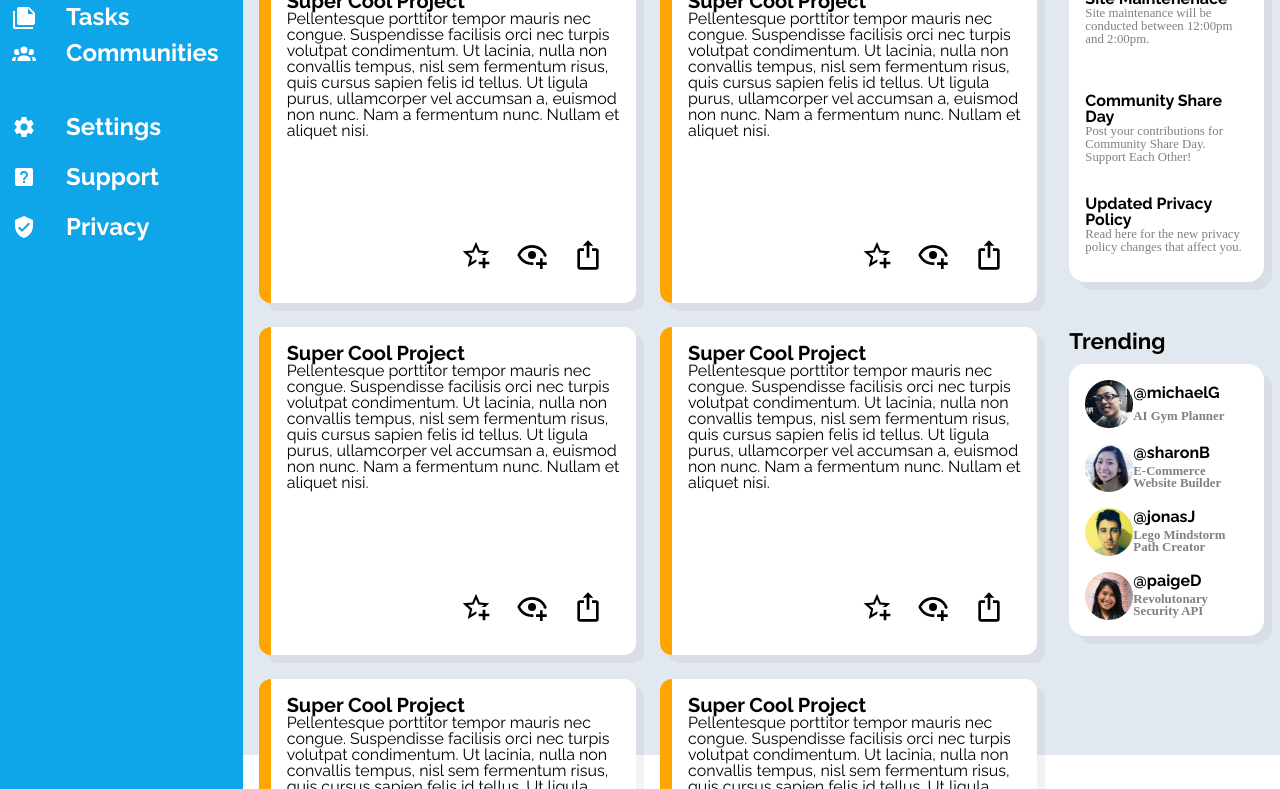
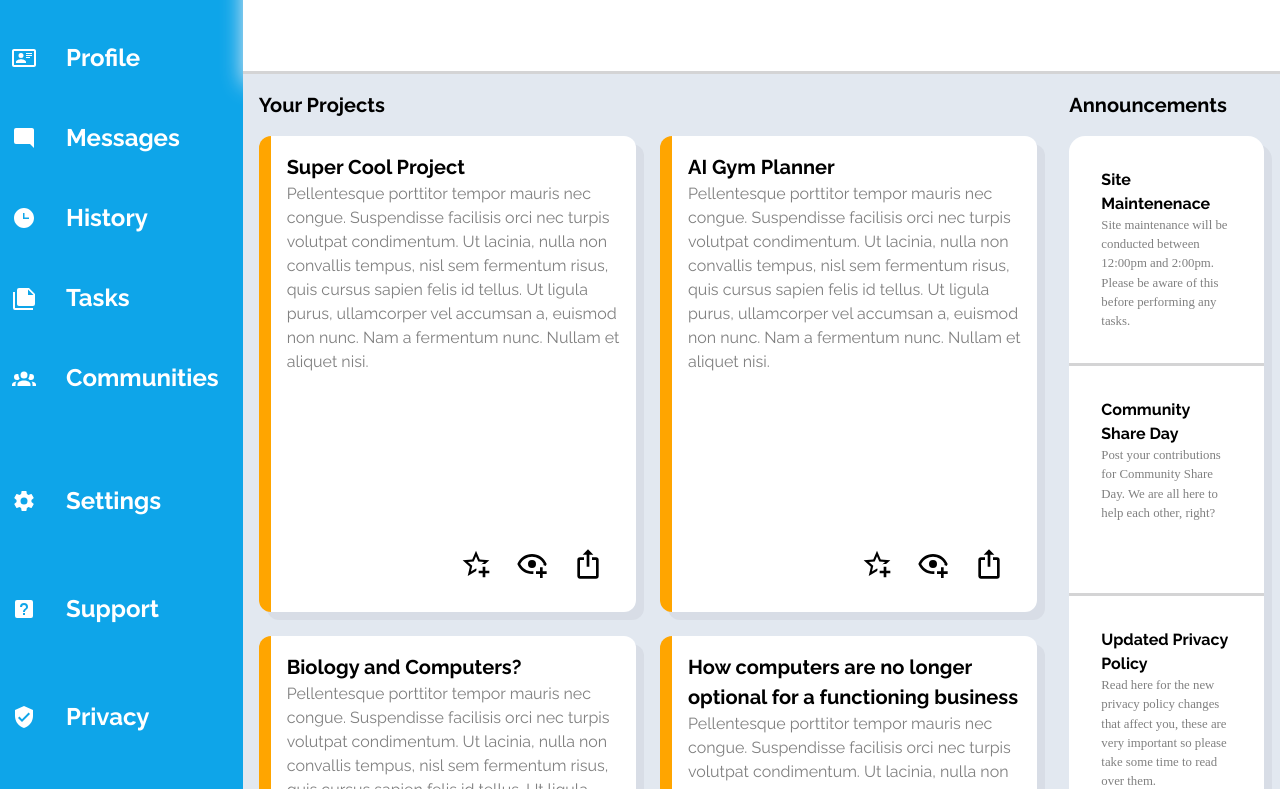
Before and after one commit to SamuelJayDavies/Admin-Dashboard, a plain HTML site: page index.html in a window 1280 px wide. Shown: the part 253-1042 px from the top of the page. Drawn offline with Linux system fonts and the light colour scheme.

Commit message:
Finished for now

```diff
--- a/index.html
+++ b/index.html
@@ -108,7 +108,7 @@
                         </div>
                         <div class="card">
                             <div class="card-content">
-                                <h1>Super Cool Project</h1>
+                                <h1>AI Gym Planner</h1>
                                 <p>Pellentesque porttitor tempor mauris nec congue.
                                     Suspendisse facilisis orci nec turpis volutpat condimentum.
                                     Ut lacinia, nulla non convallis tempus, nisl sem fermentum risus,
@@ -124,7 +124,7 @@
                         </div>
                         <div class="card">
                             <div class="card-content">
-                                <h1>Super Cool Project</h1>
+                                <h1>Biology and Computers?</h1>
                                 <p>Pellentesque porttitor tempor mauris nec congue.
                                     Suspendisse facilisis orci nec turpis volutpat condimentum.
                                     Ut lacinia, nulla non convallis tempus, nisl sem fermentum risus,
@@ -140,7 +140,7 @@
                         </div>
                         <div class="card">
                             <div class="card-content">
-                                <h1>Super Cool Project</h1>
+                                <h1>How computers are no longer optional for a functioning business</h1>
                                 <p>Pellentesque porttitor tempor mauris nec congue.
                                     Suspendisse facilisis orci nec turpis volutpat condimentum.
                                     Ut lacinia, nulla non convallis tempus, nisl sem fermentum risus,
@@ -156,7 +156,7 @@
                         </div>
                         <div class="card">
                             <div class="card-content">
-                                <h1>Super Cool Project</h1>
+                                <h1>Turning, Babbage and Lovelace</h1>
                                 <p>Pellentesque porttitor tempor mauris nec congue.
                                     Suspendisse facilisis orci nec turpis volutpat condimentum.
                                     Ut lacinia, nulla non convallis tempus, nisl sem fermentum risus,
@@ -172,7 +172,7 @@
                         </div>
                         <div class="card">
                             <div class="card-content">
-                                <h1>Super Cool Project</h1>
+                                <h1>How Apple and Microsoft stole from each other</h1>
                                 <p>Pellentesque porttitor tempor mauris nec congue.
                                     Suspendisse facilisis orci nec turpis volutpat condimentum.
                                     Ut lacinia, nulla non convallis tempus, nisl sem fermentum risus,
@@ -194,15 +194,21 @@
                         <div class="announcements">
                             <div class="announcement">
                                 <h1>Site Maintenenace</h1>
-                                <p>Site maintenance will be conducted between 12:00pm and 2:00pm.</p>
+                                <p>Site maintenance will be conducted between 12:00pm and 2:00pm. Please be aware
+                                    of this before performing any tasks.
+                                </p>
                             </div>
                             <div class="announcement">
                                 <h1>Community Share Day</h1>
-                                <p>Post your contributions for Community Share Day. Support Each Other!</p>
+                                <p>Post your contributions for Community Share Day. We are all here to help
+                                    each other, right?
+                                </p>
                             </div>
                             <div id="last-announcement" class="announcement">
                                 <h1>Updated Privacy Policy</h1>
-                                <p>Read here for the new privacy policy changes that affect you.</p>
+                                <p>Read here for the new privacy policy changes that affect you, these are very
+                                    important so please take some time to read over them.
+                                </p>
                             </div>
                         </div>
                     </div>
--- a/style.css
+++ b/style.css
@@ -1,49 +1,43 @@
-/* http://meyerweb.com/eric/tools/css/reset/
-   v2.0 | 20110126
-   License: none (public domain)
+/*
+  1. Use a more-intuitive box-sizing model.
 */
+*, *::before, *::after {
+    box-sizing: border-box;
+  }
+  /*
+    2. Remove default margin
+  */
+  * {
+    margin: 0;
+  }
+  /*
+    Typographic tweaks!
+    3. Add accessible line-height
+    4. Improve text rendering
+  */
+  body {
+    line-height: 1.5;
+    -webkit-font-smoothing: antialiased;
+  }
+  /*
+    6. Remove built-in form typography styles
+  */
+  input, button, textarea, select {
+    font: inherit;
+  }
+  /*
+    7. Avoid text overflows
+  */
+  p, h1, h2, h3, h4, h5, h6 {
+    overflow-wrap: break-word;
+  }
+  /*
+    8. Create a root stacking context
+  */
+  #root, #__next {
+    isolation: isolate;
+  }
 
-html, body, div, span, applet, object, iframe,
-h1, h2, h3, h4, h5, h6, p, blockquote, pre,
-a, abbr, acronym, address, big, cite, code,
-del, dfn, em, img, ins, kbd, q, s, samp,
-small, strike, strong, sub, sup, tt, var,
-b, u, i, center,
-dl, dt, dd, ol, ul, li,
-fieldset, form, label, legend,
-table, caption, tbody, tfoot, thead, tr, th, td,
-article, aside, canvas, details, embed,
-figure, figcaption, footer, header, hgroup,
-menu, nav, output, ruby, section, summary,
-time, mark, audio, video {
-	margin: 0;
-	padding: 0;
-	border: 0;
-	vertical-align: baseline;
-}
-/* HTML5 display-role reset for older browsers */
-article, aside, details, figcaption, figure,
-footer, header, hgroup, menu, nav, section {
-	display: block;
-}
-body {
-	line-height: 1;
-}
-ol, ul {
-	list-style: none;
-}
-blockquote, q {
-	quotes: none;
-}
-blockquote:before, blockquote:after,
-q:before, q:after {
-	content: '';
-	content: none;
-}
-table {
-	border-collapse: collapse;
-	border-spacing: 0;
-}
 
 h1 {
     font-family: 'Raleway', 'sans-serif';
@@ -72,7 +66,6 @@ img {
 .sidebar {
     display: grid;
     grid-template-rows: 1fr 3fr 2fr 10fr;
-    height: auto;
 
 
     gap: 3.5em;
@@ -119,7 +112,7 @@ img {
 
 .content-container {
     display: grid;
-    grid-template-rows: 1fr 6fr;
+    grid-template-rows: 1fr 7fr;
 }
 
 .header {
@@ -183,7 +176,7 @@ img {
 
 .action {
     display: grid;
-    grid-template-columns: 2fr 1fr;
+    grid-template-columns: 3fr 1fr;
     align-items: center;
     height: 50%;
 }
@@ -193,6 +186,7 @@ img {
     grid-template-columns: 1fr 3fr;
     row-gap: 0em;
     align-items: center;
+    justify-self: baseline
 }
 
 .user-details .profile-picture {
@@ -218,7 +212,7 @@ img {
     border-style: none;
     color: white;
     height: 3em;
-    width: 6.5em;
+    width: 7em;
     margin: 0;
     font-family: 'Raleway', 'sans-serif';
     font-weight: bold;
@@ -228,8 +222,6 @@ img {
     display: grid;
     grid-template-columns: 4fr 1fr;
     gap: 2em;
-
-    height: 100vh;
 
     background-color: rgb(226,232,240);
 
@@ -242,8 +234,7 @@ img {
 
 .side-content {
     display: grid;
-    height: 45vh;
-    grid-template-rows: 1fr 1fr;
+    grid-template-rows: 1fr 2fr;
     gap: 3em;
 }
 
@@ -270,6 +261,10 @@ img {
     font-family: 'Raleway', 'sans-serif';
 
     padding: 1em;
+}
+
+.card p {
+    color: grey;
 }
 
 .card:hover {
@@ -313,7 +308,7 @@ img {
     border-bottom-style: solid;
     border-bottom-color: rgba(128, 130, 133, 0.342);
 
-    padding: 1em;
+    padding: 2em;
 }
 
 #last-announcement {
```
